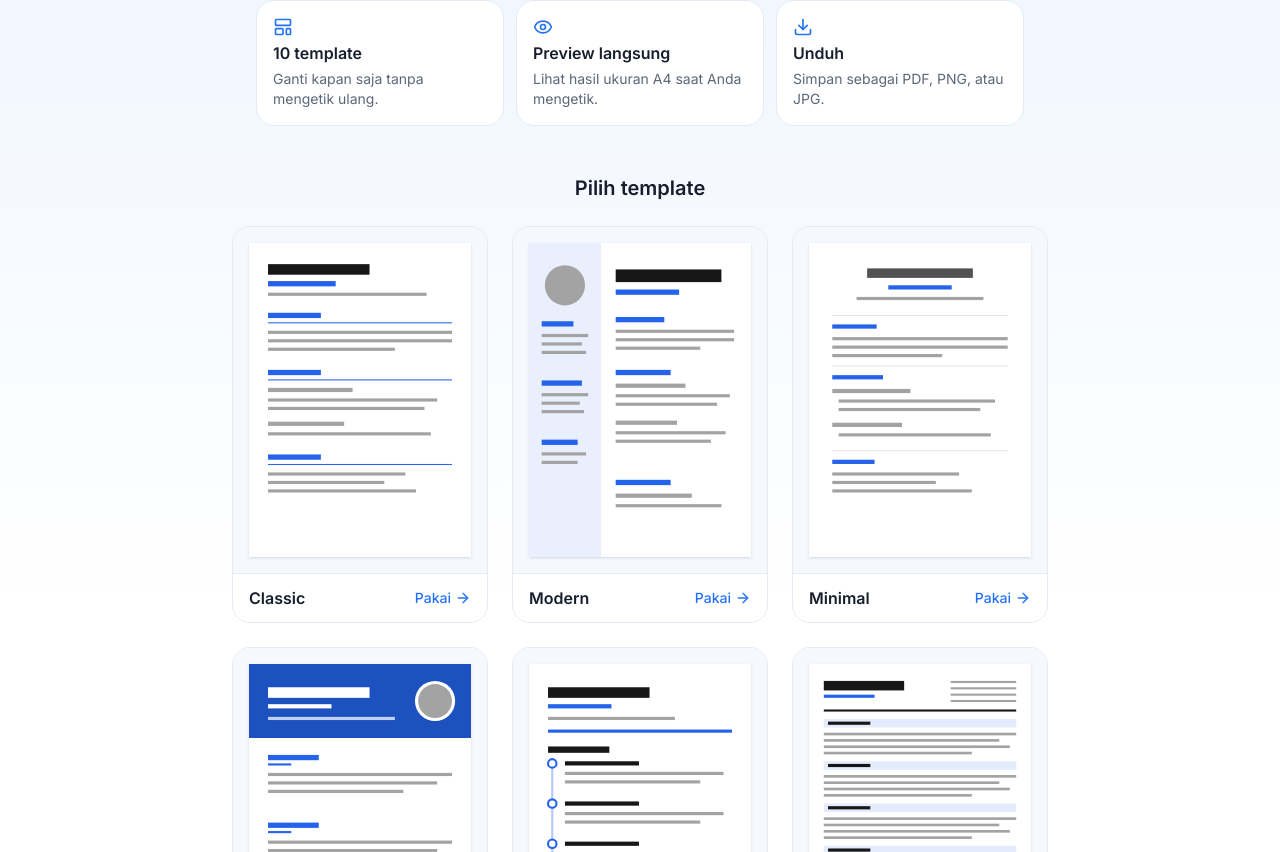
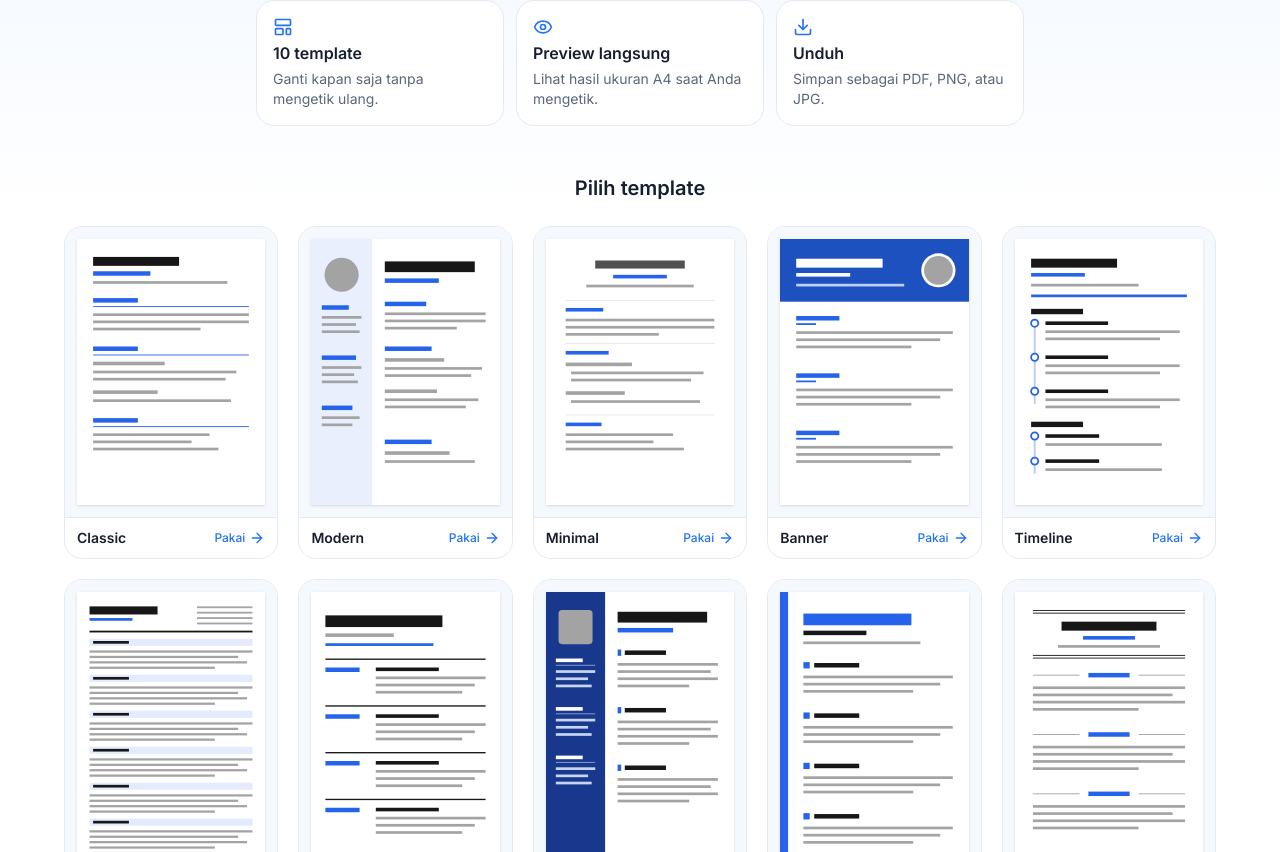
Before and after one commit to andisuartika/cv-generator, a Next.js app: page / in a window 1280 px wide. Shown: the part 328-1180 px from the top of the page. Built offline with nearby package versions, Linux system fonts and the light colour scheme.

Commit message:
style(templates): fit ten templates in the gallery and picker

```diff
--- a/src/app/page.tsx
+++ b/src/app/page.tsx
@@ -46,7 +46,7 @@ export default function Home() {
           </li>
         ))}
       </ul>
-      <section aria-labelledby="templates-heading" className="mx-auto max-w-5xl">
+      <section aria-labelledby="templates-heading" className="mx-auto max-w-6xl">
         <h2 id="templates-heading" className="mb-6 text-center text-xl font-semibold">
           Pilih template
         </h2>
--- a/src/components/editor/TemplatePicker.tsx
+++ b/src/components/editor/TemplatePicker.tsx
@@ -28,10 +28,14 @@ export function TemplatePicker({ value, onChange }: TemplatePickerProps) {
           {current.name}
         </Button>
       </DropdownMenuTrigger>
-      <DropdownMenuContent align="start" className="w-56">
-        <DropdownMenuRadioGroup value={current.id} onValueChange={onChange}>
+      <DropdownMenuContent align="start" className="w-80 max-w-[calc(100vw-2rem)]">
+        <DropdownMenuRadioGroup
+          value={current.id}
+          onValueChange={onChange}
+          className="grid grid-cols-2 gap-1"
+        >
           {templates.map((template) => (
-            <DropdownMenuRadioItem key={template.id} value={template.id} className="gap-3 py-2">
+            <DropdownMenuRadioItem key={template.id} value={template.id} className="gap-2 py-2">
               <Image
                 src={template.thumbnail}
                 alt=""
--- a/src/components/templates/TemplateGallery.tsx
+++ b/src/components/templates/TemplateGallery.tsx
@@ -6,14 +6,14 @@ import { templates } from "@/templates/registry";
 /** One card per registry entry; choosing one opens the editor with it. */
 export function TemplateGallery() {
   return (
-    <ul className="flex flex-wrap justify-center gap-6">
+    <ul className="grid grid-cols-2 gap-3 sm:grid-cols-3 sm:gap-5 lg:grid-cols-5">
       {templates.map((template) => (
-        <li key={template.id} className="w-full max-w-64">
+        <li key={template.id}>
           <Link
             href={`/builder?t=${template.id}`}
             className="group block overflow-hidden rounded-2xl border bg-card outline-none transition hover:border-primary hover:shadow-lg focus-visible:ring-3 focus-visible:ring-ring/50"
           >
-            <span className="block bg-muted p-4">
+            <span className="block bg-muted p-3">
               {/* Decorative: the template name below is the link text. */}
               <Image
                 src={template.thumbnail}
@@ -25,10 +25,10 @@ export function TemplateGallery() {
                 className="h-auto w-full shadow-sm"
               />
             </span>
-            <span className="flex items-center justify-between gap-2 border-t px-4 py-3 font-semibold">
+            <span className="flex items-center justify-between gap-2 border-t px-3 py-2.5 text-sm font-semibold">
               {template.name}
-              <span className="flex items-center gap-1 text-sm font-medium text-primary">
-                Pakai
+              <span className="flex items-center gap-1 text-xs font-medium text-primary">
+                <span className="max-sm:sr-only">Pakai</span>
                 <ArrowRight
                   aria-hidden="true"
                   className="size-4 transition-transform group-hover:translate-x-0.5"
```
